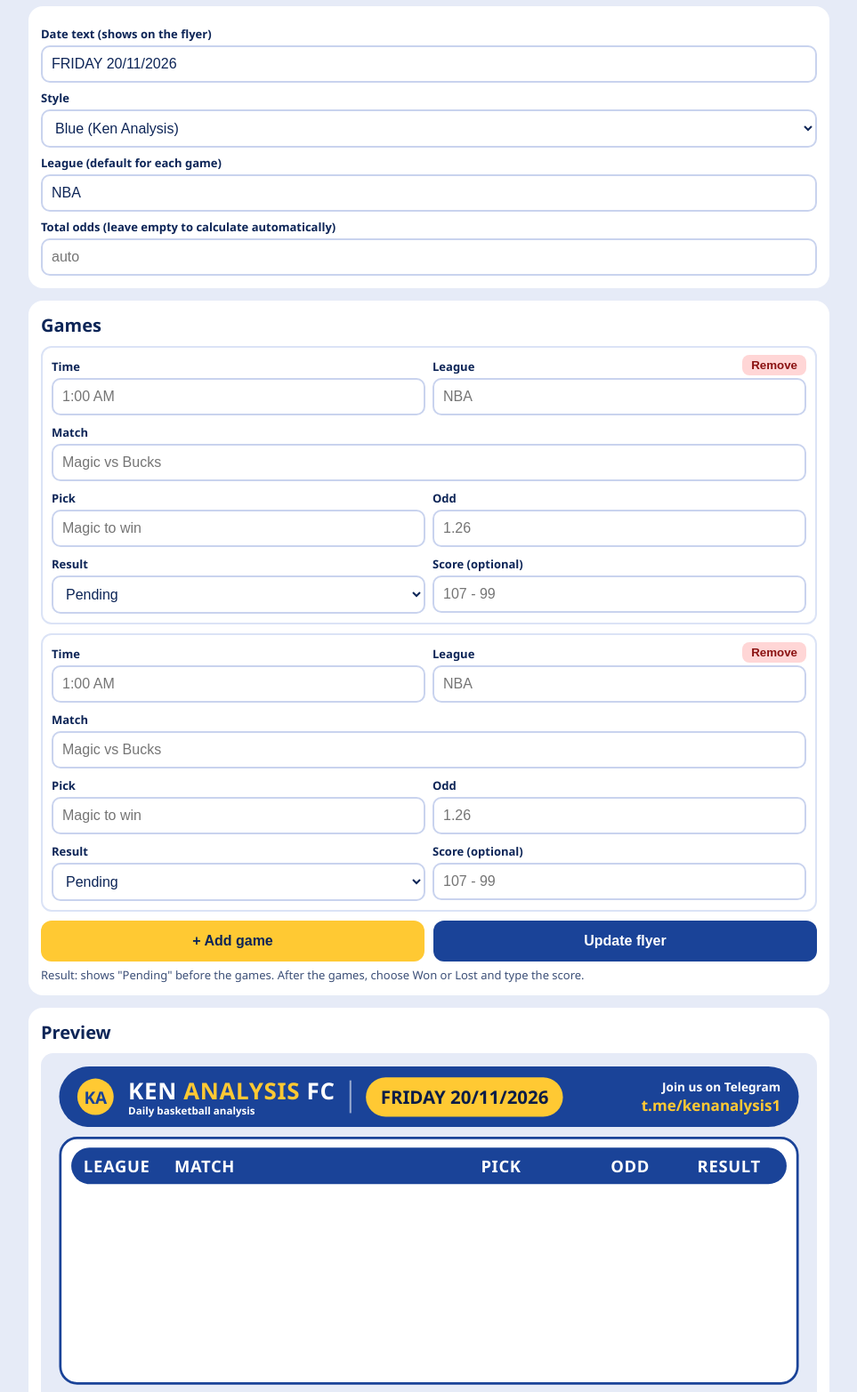
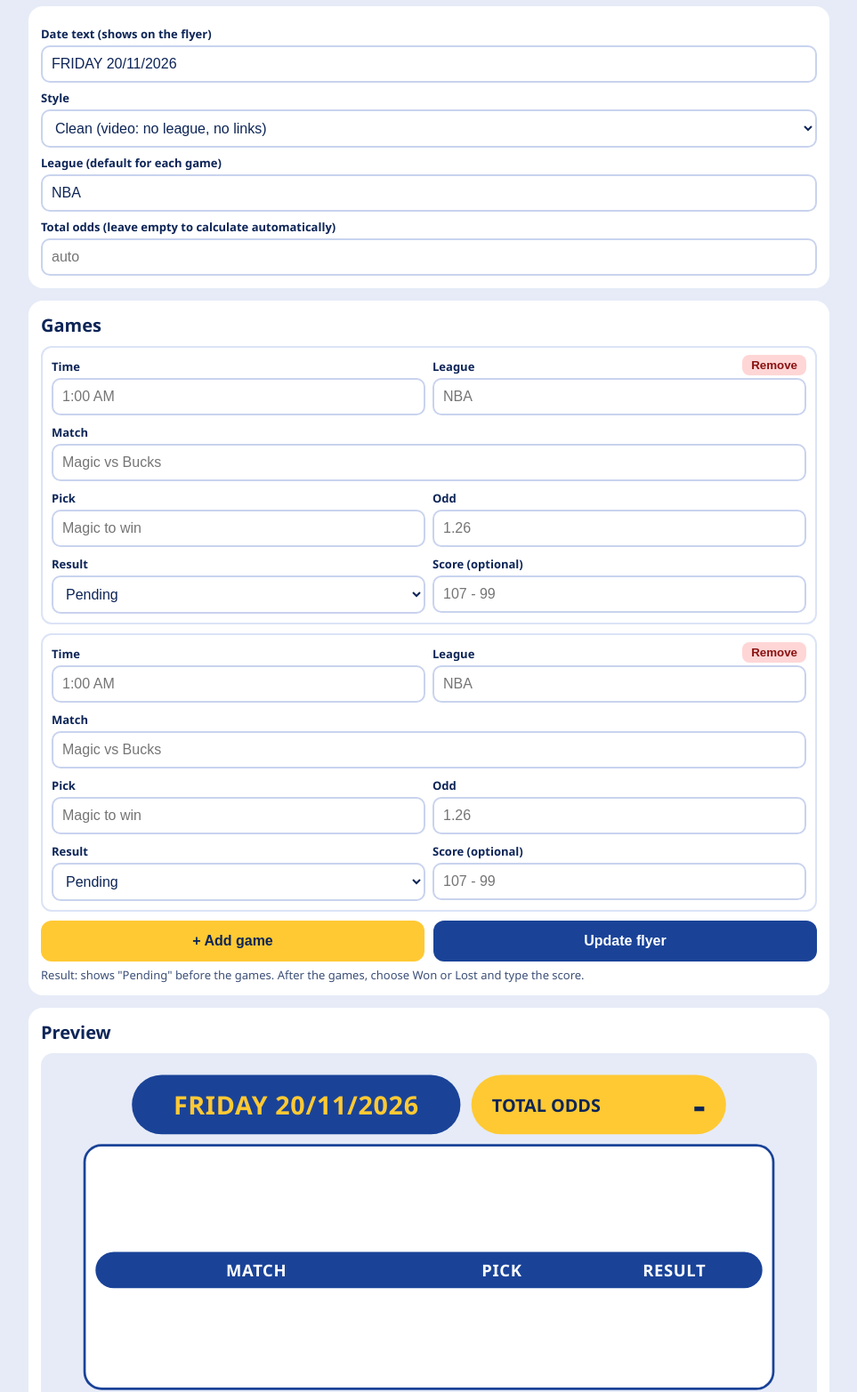
Before and after one commit to codebyemmanuel19/ken-ticket-maker, a plain HTML site: page index.html in a window 1280 px wide. Shown: the part 46-1611 px from the top of the page at 89% size, without its empty margins (158-1121 px from the left). Drawn offline with nearby package versions, Linux system fonts and the light colour scheme.

Commit message:
clean style

```diff
--- a/index.html
+++ b/index.html
@@ -109,7 +109,7 @@ button.alt{flex:1;min-width:150px;background:var(--yellow);color:var(--ink);bord
     <label>Date text (shows on the flyer)</label>
     <input id="date" placeholder="SATURDAY 14/11/2026">
     <label>Style</label>
-    <select id="style"><option value="blue">Blue (Ken Analysis)</option><option value="green">Green (dark green table)</option><option value="clean">Clean (video: no league, no links)</option></select>
+    <select id="style"><option value="clean">Clean (video: no league, no links)</option><option value="blue">Blue (Ken Analysis)</option><option value="green">Green (dark green table)</option></select>
     <label>League (default for each game)</label>
     <input id="league" value="NBA">
     <label>Total odds (leave empty to calculate automatically)</label>
@@ -142,7 +142,7 @@ button.alt{flex:1;min-width:150px;background:var(--yellow);color:var(--ink);bord
 <script>
 var TELEGRAM = "t.me/kenanalysis1";
 var BRAND_SUB = "Daily basketball analysis";
-var KEY = "ken_ticket_maker_v1";
+var KEY = "ken_ticket_maker_v2";
 
 function pad(n){return n<10?"0"+n:""+n;}
 function defaultDate(){
@@ -306,7 +306,7 @@ document.getElementById('download').onclick=function(){
 (function init(){
   var s=load();
   document.getElementById('date').value=(s&&s.date)||defaultDate();
-  document.getElementById('style').value=(s&&s.style)||"blue";
+  document.getElementById('style').value=(s&&s.style)||"clean";
   if(s){document.getElementById('league').value=s.league||"NBA";document.getElementById('totalOverride').value=s.totalOverride||"";}
   renderForm((s&&s.games&&s.games.length)?s.games:[{},{}]);
   update();
```
